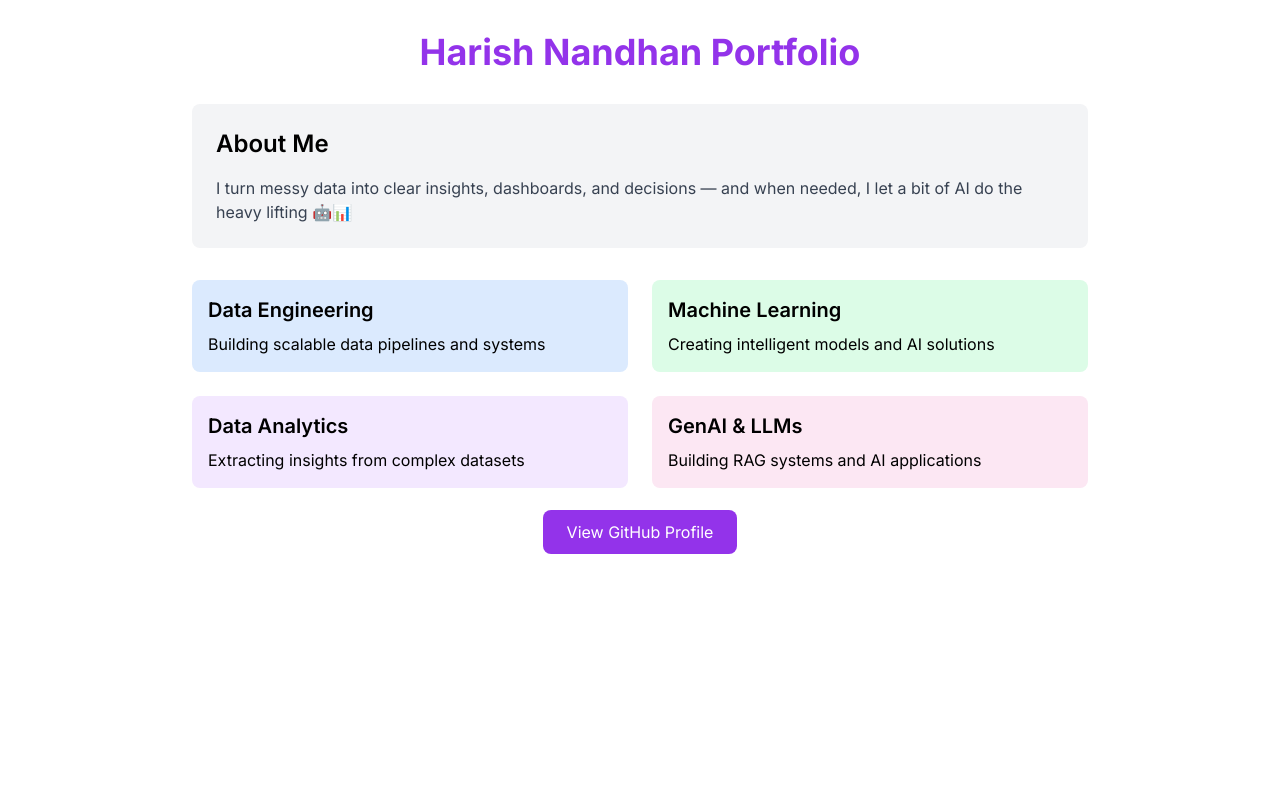
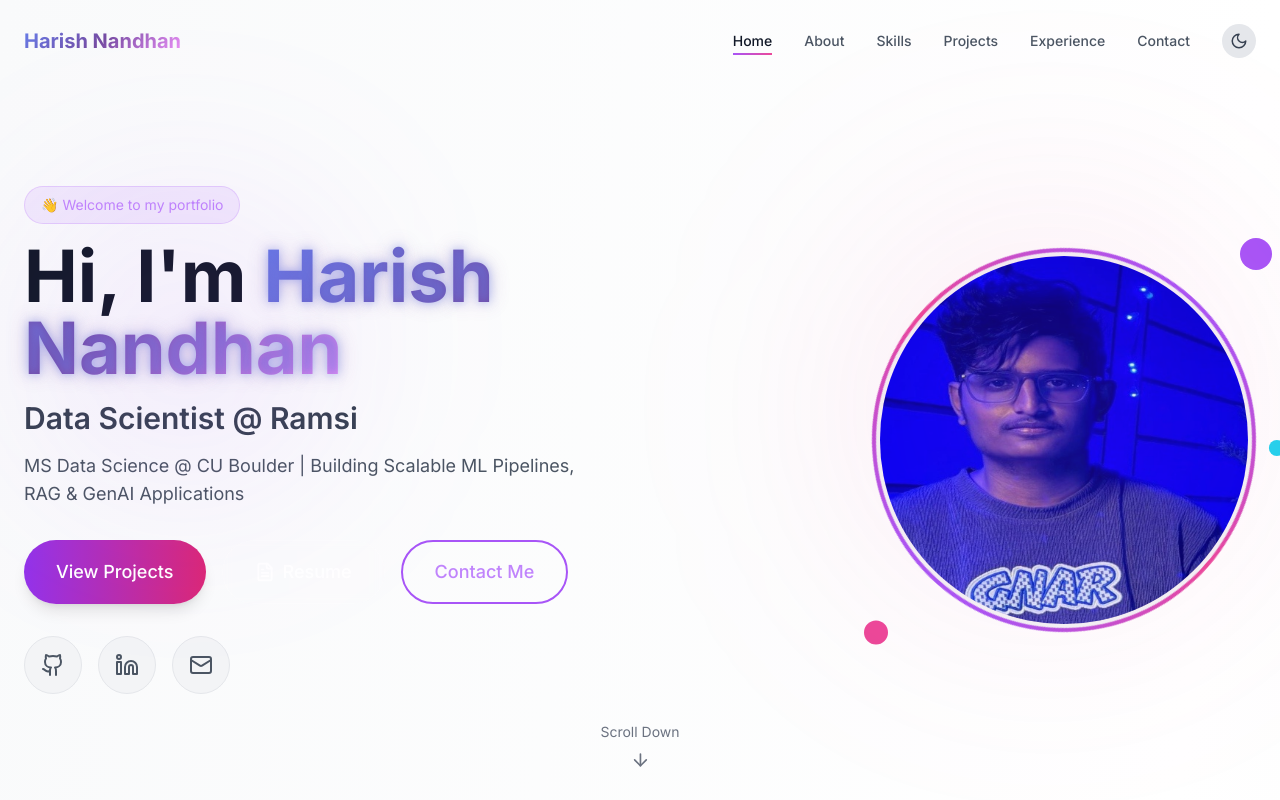
Before and after one commit to HarishNandhan/Harish-portfolio, a Next.js app: page / in a window 1280 px wide. Shown: the top 800 px of the page. Built offline with nearby package versions, Linux system fonts and the light colour scheme.

Commit message:
Restore full modern portfolio with all sections and animations

```diff
--- a/src/app/page.tsx
+++ b/src/app/page.tsx
@@ -1,53 +1,27 @@
 "use client"
+
+import { AnimatedBackground } from "@/components/ui/AnimatedBackground"
+import { Navbar } from "@/components/sections/Navbar"
+import { Hero } from "@/components/sections/Hero"
+import { About } from "@/components/sections/About"
+import { Skills } from "@/components/sections/Skills"
+import { Projects } from "@/components/sections/Projects"
+import { Experience } from "@/components/sections/Experience"
+import { Contact } from "@/components/sections/Contact"
+import { Footer } from "@/components/sections/Footer"
 
 export default function Home() {
   return (
-    <div className="min-h-screen bg-white text-black p-8">
-      {/* Test content */}
-      <div className="max-w-4xl mx-auto">
-        <h1 className="text-4xl font-bold text-center mb-8 text-purple-600">
-          Harish Nandhan Portfolio
-        </h1>
-
-        <div className="bg-gray-100 p-6 rounded-lg mb-8">
-          <h2 className="text-2xl font-semibold mb-4">About Me</h2>
-          <p className="text-gray-700">
-            I turn messy data into clear insights, dashboards, and decisions — and when needed, I let a bit of AI do the heavy lifting 🤖📊
-          </p>
-        </div>
-
-        <div className="grid md:grid-cols-2 gap-6">
-          <div className="bg-blue-100 p-4 rounded-lg">
-            <h3 className="text-xl font-semibold mb-2">Data Engineering</h3>
-            <p>Building scalable data pipelines and systems</p>
-          </div>
-
-          <div className="bg-green-100 p-4 rounded-lg">
-            <h3 className="text-xl font-semibold mb-2">Machine Learning</h3>
-            <p>Creating intelligent models and AI solutions</p>
-          </div>
-
-          <div className="bg-purple-100 p-4 rounded-lg">
-            <h3 className="text-xl font-semibold mb-2">Data Analytics</h3>
-            <p>Extracting insights from complex datasets</p>
-          </div>
-
-          <div className="bg-pink-100 p-4 rounded-lg">
-            <h3 className="text-xl font-semibold mb-2">GenAI & LLMs</h3>
-            <p>Building RAG systems and AI applications</p>
-          </div>
-        </div>
-
-        <div className="mt-8 text-center">
-          <a
-            href="https://github.com/HarishNandhan"
-            target="_blank"
-            className="bg-purple-600 text-white px-6 py-3 rounded-lg hover:bg-purple-700 transition-colors"
-          >
-            View GitHub Profile
-          </a>
-        </div>
-      </div>
+    <div className="min-h-screen bg-gradient-to-br from-gray-50 via-white to-gray-100 dark:from-[#0f0f23] dark:via-[#1a1a3e] dark:to-[#0a0a0f] text-gray-900 dark:text-white">
+      <AnimatedBackground />
+      <Navbar />
+      <Hero />
+      <About />
+      <Skills />
+      <Projects />
+      <Experience />
+      <Contact />
+      <Footer />
     </div>
   )
 }
```
